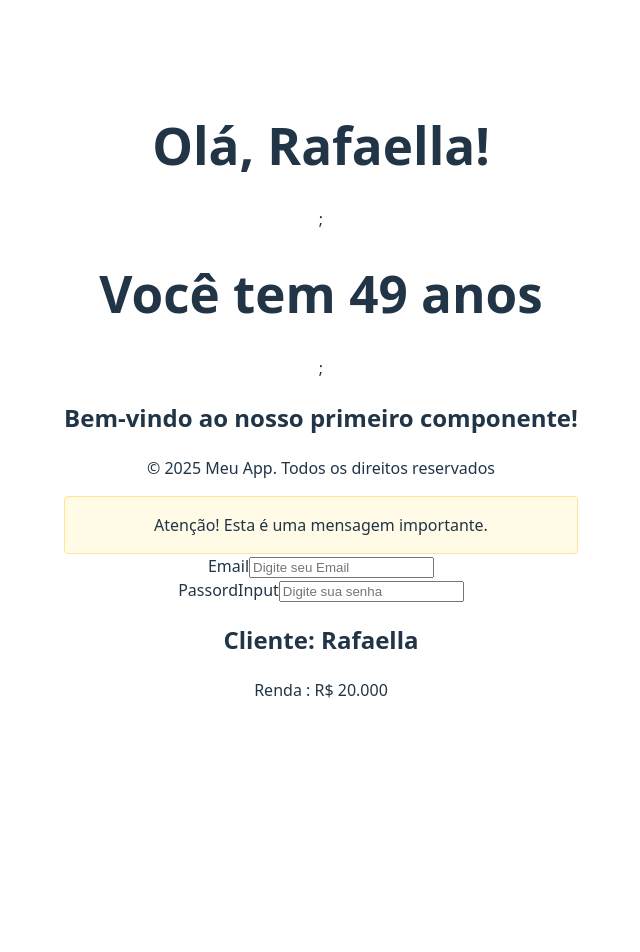
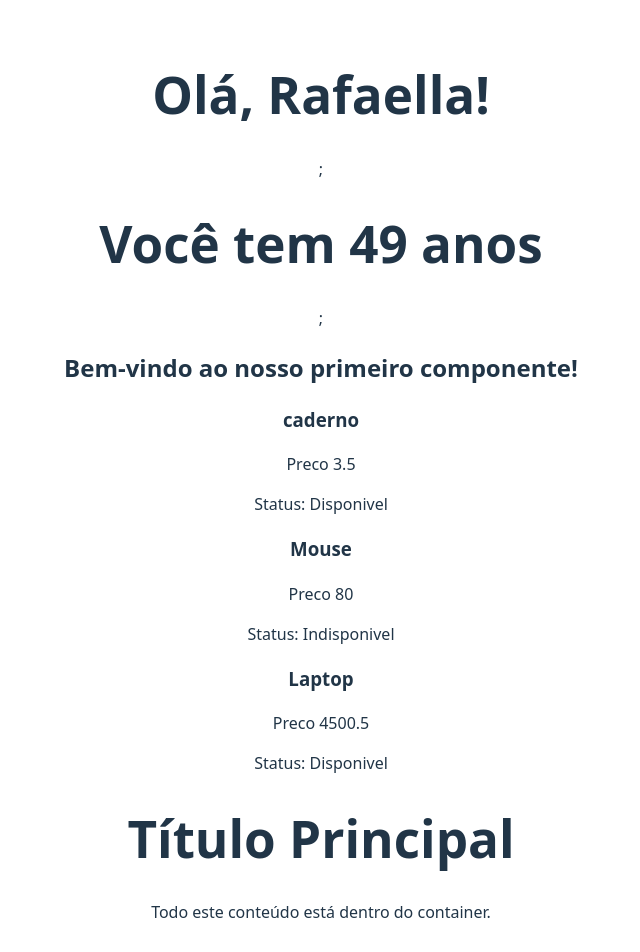
Before and after one commit to RafaellaAmorim25/projeto-integrador, a React (Vite) app: page / in a window 1280 px wide. Shown: the top 952 px of the page, without its empty margins (319-959 px from the left). Before the commit the page ends 800 px from the top, so only its background shows below. Built offline with nearby package versions, Linux system fonts and the light colour scheme.

Commit message:
aula11 desafio 4

```diff
--- /dev/null
+++ b/Container.jsx
@@ -0,0 +1,4 @@
+function Container({ children }) {
+  return <div className="container">{children}</div>
+}
+export default Container;
--- a/src/App.jsx
+++ b/src/App.jsx
@@ -10,6 +10,8 @@ import EmailField from './components/EmailField'
 import PasswordField from './components/PasswordField'
 import LoginButton from './components/LoginButton'
 import Perfil from './components/Perfil'
+import Produto from './components/Produto'
+import Container from '../Container'
 
 function App() {
 const nome = "Rafaella";
@@ -23,12 +25,16 @@ return (
             <h1> Você tem {calculaIdade()} anos</h1>;
 
             	<Saudacao />
-		          <Rodape />
-                      <Alerta/>
-                      <EmailField/>
-                      <PasswordField/>
-                      <LoginButton/>
-                      <Perfil nome="Rafaella" renda= " R$ 20.000"/>
+		      <Produto nome="caderno" preco={3.5} emEstoque={true}/>
+                  <Produto nome="Mouse" preco={80.00} emEstoque={false} />
+                  <Produto nome="Laptop" preco={4500.50} emEstoque={true} />
+                  <Container>
+            <h1>Título Principal</h1>
+            <p>Todo este conteúdo está dentro do container.</p>
+            </Container>
+
+
+
           </div>
 
 )
--- /dev/null
+++ b/src/components/Produto.jsx
@@ -0,0 +1,10 @@
+function Produto({nome, preco, emEstoque}) {
+  return(
+        <div>
+          <h3>{nome}</h3>
+          <p>Preco {preco}</p>
+          <p>Status: {emEstoque ?"Disponivel" : "Indisponivel"}</p>
+        </div>
+  )
+}
+export default Produto;
```
